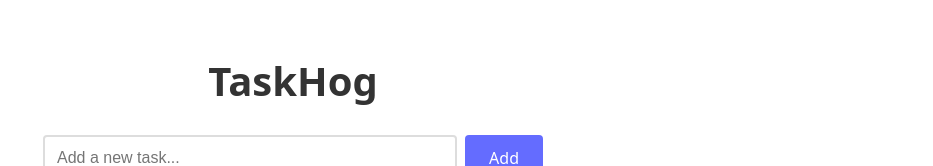
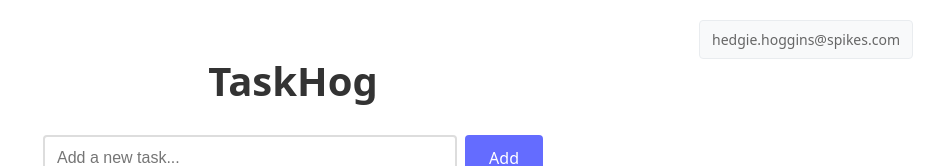
Before and after one commit to sylwiavargas/TaskHog, a React (Vite) app: page / in a window 1280 px wide. Shown: the top 166 px of the page, without its empty margins (347-1280 px from the left). Built offline with nearby package versions, Linux system fonts and the light colour scheme; no server answers.

Commit message:
fake users

```diff
--- a/src/App.css
+++ b/src/App.css
@@ -24,6 +24,19 @@ body {
   display: flex;
   flex-direction: column;
   align-items: center;
+}
+
+.user-email {
+  position: fixed;
+  top: 20px;
+  right: 20px;
+  font-size: 0.875rem;
+  color: #666;
+  background-color: #f8f9fa;
+  padding: 0.5rem 0.75rem;
+  border-radius: 4px;
+  border: 1px solid #e9ecef;
+  z-index: 1001;
 }
 
 .app h1 {
--- a/src/App.tsx
+++ b/src/App.tsx
@@ -22,16 +22,15 @@ const getDefaultTasks = (): Todo[] => {
 function App() {
   const [todos, setTodos] = useState<Todo[]>(getDefaultTasks());
   const [inputValue, setInputValue] = useState("");
+  const [userEmail] = useState("hedgie.hoggins@spikes.com");
   const posthog = usePostHog();
+
   useEffect(() => {
-    const id = "123";
-    posthog.identify(id, [
-      {
-        name: "John Doe",
-        email: "john.doe@example.com",
-      },
-    ]);
-  }, [posthog]);
+    posthog.identify(userEmail, {
+      name: "Hedgie Hoggins",
+      email: userEmail,
+    });
+  }, [posthog, userEmail]);
 
   const addTodo = () => {
     if (inputValue.trim() !== "") {
@@ -69,6 +68,7 @@ function App() {
 
   return (
     <div className="app">
+      <div className="user-email">{userEmail}</div>
       <h1>TaskHog</h1>
 
       <div className="input-section">
--- a/src/main.tsx
+++ b/src/main.tsx
@@ -12,7 +12,7 @@ createRoot(document.getElementById("root")!).render(
         api_host: import.meta.env.VITE_PUBLIC_POSTHOG_HOST,
         defaults: "2025-05-24",
         capture_exceptions: true, // This enables capturing exceptions using Error Tracking
-        debug: false,
+        debug: true,
       }}
     >
       <App />
```
